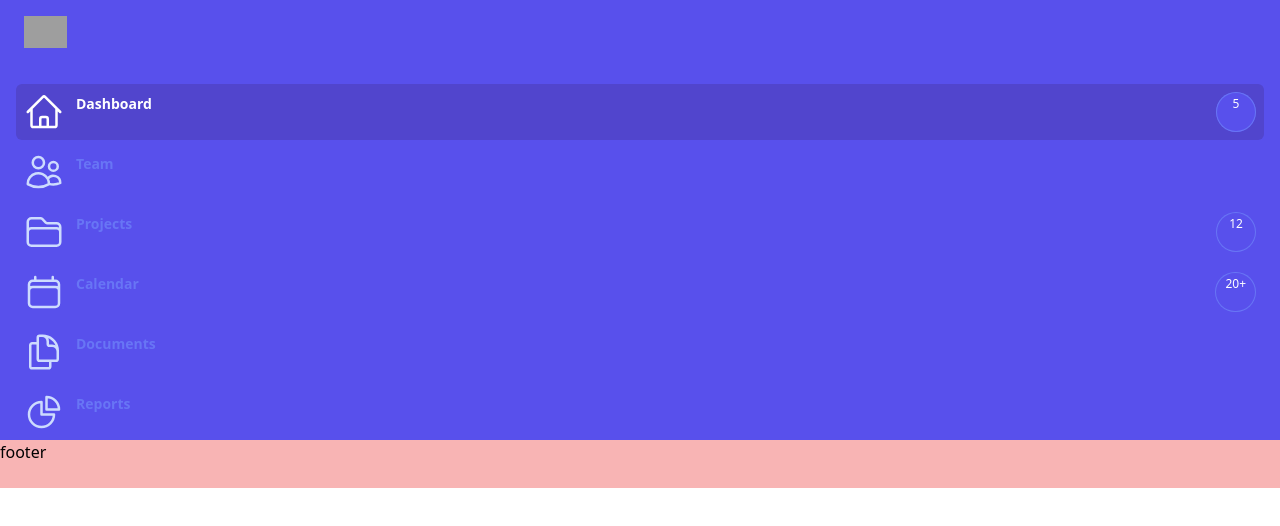
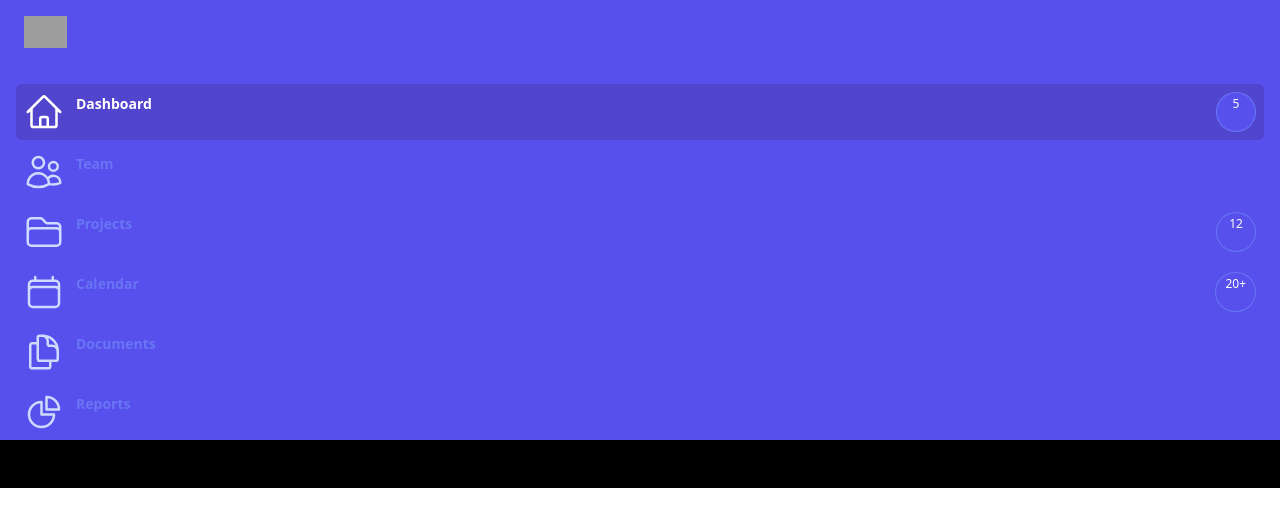
Before and after one commit to IsacHolstad/skywatch, a React (Create React App) app: page / in a window 1280 px wide. Shown: the top 526 px of the page. Built offline with nearby package versions, Linux system fonts and the light colour scheme; grey boxes are pictures that could not be loaded.

Commit message:
footer border made

```diff
--- a/src/components/Footer.js
+++ b/src/components/Footer.js
@@ -2,7 +2,7 @@ import React from 'react';
 
 const Footer = () => {
     return (
-        <div className="w-full h-12 bg-red-300">
+        <div className="w-full h-12 bg-black border-gray-500 border-1">
             footer
         </div>
     );
```
